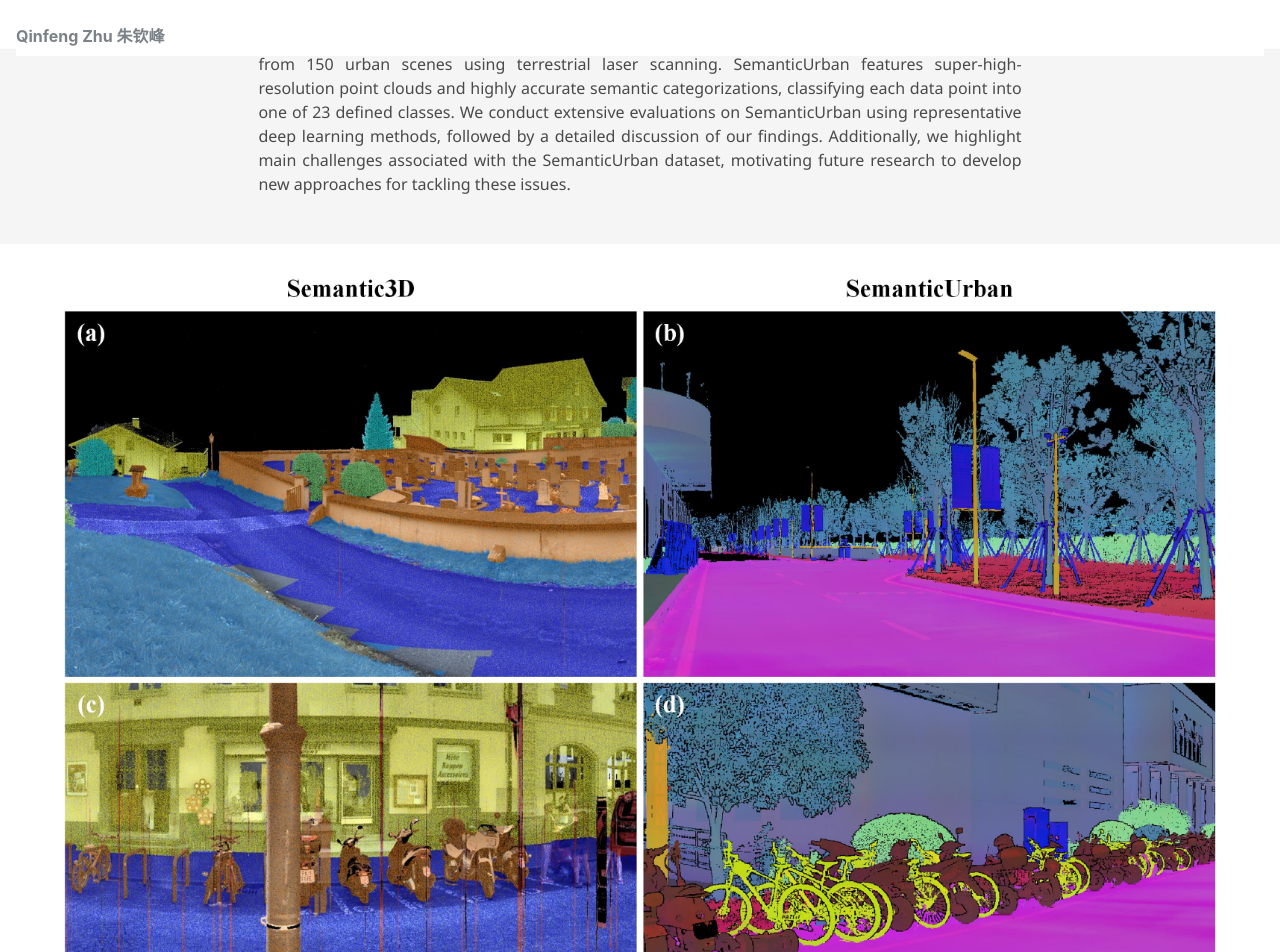
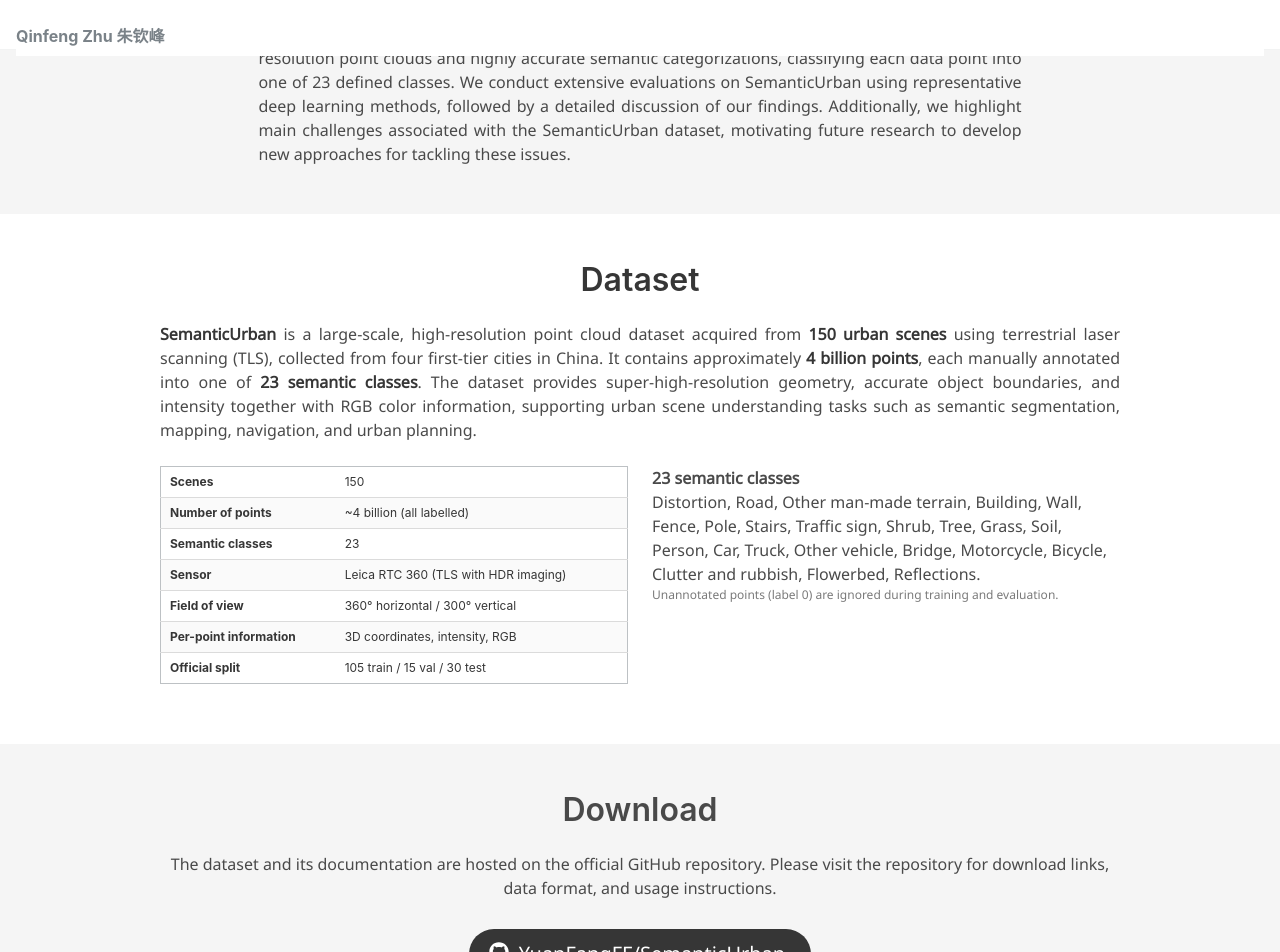
Before and after one commit to zhuqinfeng1999/zhuqinfeng1999.github.io, a Jekyll site: the page built from SemanticUrban.html, in a window 1280 px wide and 1400 px high, scrolled down 1505 px. Shown: the top 952 px of the window. Built offline with Jekyll 4.4.1, drawn with Linux system fonts in a browser that asks for light colours; nearby versions of some CDN libraries; some web fonts are replaced; library files that are not in the unit come from our copies; a style sheet for code colours, icons or effects is not loaded; some of the changed text lies outside the part shown.

Commit message:
Update SemanticUrban.html

```diff
--- a/SemanticUrban.html
+++ b/SemanticUrban.html
@@ -10,25 +10,24 @@ author_profile: false
 <html>
 <head>
   <meta charset="utf-8">
-  <!-- Meta tags for social media banners, these should be filled in appropriatly as they are your "business card" -->
-  <!-- Replace the content tag with appropriate information -->
-  <meta name="description" content="DESCRIPTION META TAG">
-  <meta property="og:title" content="SOCIAL MEDIA TITLE TAG"/>
-  <meta property="og:description" content="SOCIAL MEDIA DESCRIPTION TAG TAG"/>
-  <meta property="og:url" content="URL OF THE WEBSITE"/>
-  <!-- Path to banner image, should be in the path listed below. Optimal dimenssions are 1200X630-->
+  <!-- Meta tags for social media banners -->
+  <meta name="description" content="SemanticUrban: a large-scale high-resolution terrestrial laser scanning point cloud dataset of 150 urban scenes with 23 semantic classes for urban scene understanding.">
+  <meta property="og:title" content="SemanticUrban Dataset"/>
+  <meta property="og:description" content="A large-scale high-resolution TLS point cloud dataset of 150 urban scenes with 23 semantic classes for urban scene understanding."/>
+  <meta property="og:url" content="https://zhuqinfeng1999.github.io/SemanticUrban/"/>
+  <!-- Path to banner image, should be in the path listed below. Optimal dimensions are 1200X630-->
   <meta property="og:image" content="/static/image/your_banner_image.png" />
   <meta property="og:image:width" content="1200"/>
   <meta property="og:image:height" content="630"/>
 
 
-  <meta name="twitter:title" content="TWITTER BANNER TITLE META TAG">
-  <meta name="twitter:description" content="TWITTER BANNER DESCRIPTION META TAG">
-  <!-- Path to banner image, should be in the path listed below. Optimal dimenssions are 1200X600-->
+  <meta name="twitter:title" content="SemanticUrban Dataset">
+  <meta name="twitter:description" content="A large-scale high-resolution TLS point cloud dataset of 150 urban scenes with 23 semantic classes.">
+  <!-- Path to banner image, should be in the path listed below. Optimal dimensions are 1200X600-->
   <meta name="twitter:image" content="/static/images/your_twitter_banner_image.png">
   <meta name="twitter:card" content="summary_large_image">
   <!-- Keywords for your paper to be indexed by-->
-  <meta name="keywords" content="KEYWORDS SHOULD BE PLACED HERE">
+  <meta name="keywords" content="Point cloud, Dataset, Urban, Semantic segmentation, SemanticUrban, terrestrial laser scanning, 3D scene understanding">
   <meta name="viewport" content="width=device-width, initial-scale=1">
 
 
@@ -64,27 +63,26 @@ author_profile: false
             <div class="is-size-5 publication-authors">
               <!-- Paper authors -->
               <span class="author-block">
-                <a href="https://scholar.google.com/citations?user=VNgUYX4AAAAJ&hl=en&authuser=1" target="_blank">Yuan Fang</a><sup>1,2</sup>,</span>
+                <a href="https://scholar.google.com/citations?user=VNgUYX4AAAAJ&hl=en&authuser=1" target="_blank">Yuan Fang</a><sup>1,2,&dagger;</sup>,</span>
                 <span class="author-block">
-                  <a href="https://zhuqinfeng1999.github.io/" target="_blank">Qinfeng Zhu</a><sup>1,2</sup>,</span>
+                  <a href="https://zhuqinfeng1999.github.io/" target="_blank">Qinfeng Zhu</a><sup>1,2,&dagger;</sup>,</span>
                   <span class="author-block">
                     <a href="https://people.csiro.au/c/y/yuanzhi-cai" target="_blank">Yuanzhi Cai</a><sup>3</sup>,
                   </span>
                   <span class="author-block">
-                  <a href="https://scholar.xjtlu.edu.cn/en/persons/LeiFan" target="_blank">Lei Fan</a><sup>*,1</sup></span>
+                  <a href="https://scholar.xjtlu.edu.cn/en/persons/LeiFan" target="_blank">Lei Fan</a><sup>2,*</sup></span>
                   </div>
 
                   <div class="is-size-5 publication-authors">
-                    <span class="author-block"><br><sup>1</sup>Xi'an Jiaotong Liverpool University<br><sup>2</sup>University of Liverpool<br><sup>3</sup>CSIRO</span>
-                    <span class="eql-cntrb"><small><br><sup>*</sup>Corresponding Author</small></span>
-                    <span class="eql-cntrb"><small><br><sup>#</sup>The dataset will be publicly available for download after peer review.</small></span>
+                    <span class="author-block"><br><sup>1</sup>University of Liverpool<br><sup>2</sup>Xi'an Jiaotong-Liverpool University<br><sup>3</sup>CSIRO</span>
+                    <span class="eql-cntrb"><small><br><sup>&dagger;</sup>Equal contribution &nbsp;&nbsp; <sup>*</sup>Corresponding Author (Lei.Fan@xjtlu.edu.cn)</small></span>
                   </div>
 
                   <div class="column has-text-centered">
                     <div class="publication-links">
-                         <!-- Arxiv PDF link -->
+                         <!-- Paper link (published version) -->
                       <span class="link-block">
-                        <a href="https://arxiv.org/pdf/<ARXIV PAPER ID>.pdf" target="_blank"
+                        <a href="https://www.sciencedirect.com/science/article/abs/pii/S0957417426018610" target="_blank"
                         class="external-link button is-normal is-rounded is-dark">
                         <span class="icon">
                           <i class="fas fa-file-pdf"></i>
@@ -93,9 +91,20 @@ author_profile: false
                       </a>
                     </span>
 
+                  <!-- DOI link -->
+                  <span class="link-block">
+                    <a href="https://doi.org/10.1016/j.eswa.2026.132949" target="_blank"
+                    class="external-link button is-normal is-rounded is-dark">
+                    <span class="icon">
+                      <i class="ai ai-doi"></i>
+                    </span>
+                    <span>DOI</span>
+                  </a>
+                </span>
+
                   <!-- Github link -->
                   <span class="link-block">
-                    <a href="https://github.com/YOUR REPO HERE" target="_blank"
+                    <a href="https://github.com/YuanFangFF/SemanticUrban" target="_blank"
                     class="external-link button is-normal is-rounded is-dark">
                     <span class="icon">
                       <i class="fab fa-github"></i>
@@ -103,17 +112,6 @@ author_profile: false
                     <span>GitHub</span>
                   </a>
                 </span>
-
-                <!-- ArXiv abstract Link -->
-                <span class="link-block">
-                  <a href="https://arxiv.org/abs/<ARXIV PAPER ID>" target="_blank"
-                  class="external-link button is-normal is-rounded is-dark">
-                  <span class="icon">
-                    <i class="ai ai-arxiv"></i>
-                  </span>
-                  <span>arXiv</span>
-                </a>
-              </span>
             </div>
           </div>
         </div>
@@ -154,7 +152,77 @@ author_profile: false
 </section>
 <!-- End paper abstract -->
 
-<!-- Simplified Image Carousel -->
+<!-- Dataset information -->
+<section class="section">
+  <div class="container is-max-desktop">
+    <div class="columns is-centered">
+      <div class="column is-full">
+        <h2 class="title is-3 has-text-centered">Dataset</h2>
+        <div class="content has-text-justified">
+          <p>
+            <strong>SemanticUrban</strong> is a large-scale, high-resolution point cloud dataset acquired from <strong>150 urban scenes</strong> using terrestrial laser scanning (TLS), collected from four first-tier cities in China. It contains approximately <strong>4 billion points</strong>, each manually annotated into one of <strong>23 semantic classes</strong>. The dataset provides super-high-resolution geometry, accurate object boundaries, and intensity together with RGB color information, supporting urban scene understanding tasks such as semantic segmentation, mapping, navigation, and urban planning.
+          </p>
+        </div>
+
+        <div class="columns">
+          <div class="column">
+            <table class="table is-fullwidth is-striped is-hoverable">
+              <tbody>
+                <tr><td><strong>Scenes</strong></td><td>150</td></tr>
+                <tr><td><strong>Number of points</strong></td><td>~4 billion (all labelled)</td></tr>
+                <tr><td><strong>Semantic classes</strong></td><td>23</td></tr>
+                <tr><td><strong>Sensor</strong></td><td>Leica RTC 360 (TLS with HDR imaging)</td></tr>
+                <tr><td><strong>Field of view</strong></td><td>360&deg; horizontal / 300&deg; vertical</td></tr>
+                <tr><td><strong>Per-point information</strong></td><td>3D coordinates, intensity, RGB</td></tr>
+                <tr><td><strong>Official split</strong></td><td>105 train / 15 val / 30 test</td></tr>
+              </tbody>
+            </table>
+          </div>
+          <div class="column">
+            <p class="has-text-weight-semibold">23 semantic classes</p>
+            <p class="is-size-6">
+              Distortion, Road, Other man-made terrain, Building, Wall, Fence, Pole, Stairs, Traffic sign, Shrub, Tree, Grass, Soil, Person, Car, Truck, Other vehicle, Bridge, Motorcycle, Bicycle, Clutter and rubbish, Flowerbed, Reflections.
+            </p>
+            <p class="is-size-7 has-text-grey">
+              Unannotated points (label 0) are ignored during training and evaluation.
+            </p>
+          </div>
+        </div>
+      </div>
+    </div>
+  </div>
+</section>
+<!-- End dataset information -->
+
+<!-- Download -->
+<section class="section hero is-light">
+  <div class="container is-max-desktop has-text-centered">
+    <h2 class="title is-3">Download</h2>
+    <div class="content">
+      <p>
+        The dataset and its documentation are hosted on the official GitHub repository. Please visit the repository for download links, data format, and usage instructions.
+      </p>
+    </div>
+    <span class="link-block">
+      <a href="https://github.com/YuanFangFF/SemanticUrban" target="_blank"
+      class="external-link button is-medium is-rounded is-dark">
+      <span class="icon">
+        <i class="fab fa-github"></i>
+      </span>
+      <span>YuanFangFF/SemanticUrban</span>
+    </a>
+    </span>
+    <div class="content" style="margin-top: 1.25rem;">
+      <p class="is-size-6">
+        The released package is the preprocessed benchmark version (voxel size 0.05 m). To request the raw data, please email the corresponding author at <strong>Lei.Fan@xjtlu.edu.cn</strong>.
+      </p>
+    </div>
+  </div>
+</section>
+<!-- End download -->
+
+
+<!-- Simplified Image -->
 <section class="hero is-small">
   <div class="hero-body">
     <div class="container">
@@ -209,28 +277,22 @@ author_profile: false
 </section>
 
 
-<!-- Paper poster -->
-<section class="hero is-small">
-  <div class="hero-body">
-    <div class="container">
-      <h2 class="title">Paper</h2>
-
-      <iframe  src="/static/pdfs/sample.pdf" width="100%" height="550">
-          </iframe>
-
-      </div>
-    </div>
-  </section>
-<!--End paper poster -->
-
 <!--BibTex citation -->
   <section class="section" id="BibTeX">
     <div class="container is-max-desktop content">
       <h2 class="title">BibTeX</h2>
-      <pre><code>BibTex Code Here</code></pre>
+      <pre><code>@article{FANG2026132949,
+  title   = {Towards Accurate Urban Scene Understanding using Point Clouds: The SemanticUrban Dataset},
+  author  = {Yuan Fang and Qinfeng Zhu and Yuanzhi Cai and Lei Fan},
+  journal = {Expert Systems with Applications},
+  pages   = {132949},
+  year    = {2026},
+  issn    = {0957-4174},
+  doi     = {https://doi.org/10.1016/j.eswa.2026.132949}
+}</code></pre>
         <p>
-      The dataset and its documentation will be accessed and downloaded from the GitHub link after peer review:
-      <a href="https://github.com/zhuqinfeng1999/SemanticUrban" target="_blank">https://github.com/zhuqinfeng1999/SemanticUrban</a>.
+      The dataset and its documentation are available at the GitHub repository:
+      <a href="https://github.com/YuanFangFF/SemanticUrban" target="_blank">https://github.com/YuanFangFF/SemanticUrban</a>.
     </p>
     </div>
 </section>
@@ -244,7 +306,7 @@ author_profile: false
         <div class="content">
 
           <p>
-            This page was built using the <a href="https://github.com/eliahuhorwitz/Academic-project-page-template" target="_blank">Academic Project Page Template</a> which was adopted from the <a href="https://nerfies.github.io" target="_blank">Nerfies</a> project page.
+            This page was built using the <a href="https://github.com/eliahuhorwitz/Academic-project-page-template" target="_blank">Academic Project Page Template</a> which was adopted from the <a href="https://nerfies.github.io" target="_blank">Nerfies</a> project page.
             You are free to borrow the of this website, we just ask that you link back to this page in the footer. <br> This website is licensed under a <a rel="license"  href="http://creativecommons.org/licenses/by-sa/4.0/" target="_blank">Creative
             Commons Attribution-ShareAlike 4.0 International License</a>.
           </p>
```
Also changed, not shown: other parts of SemanticUrban.html (+2 -2 lines).
